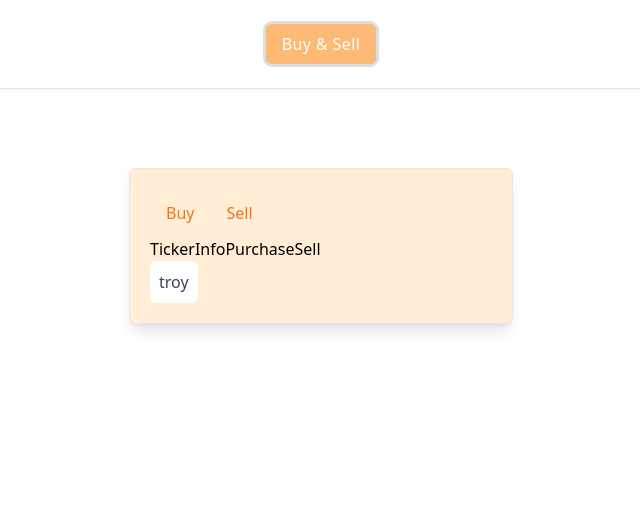
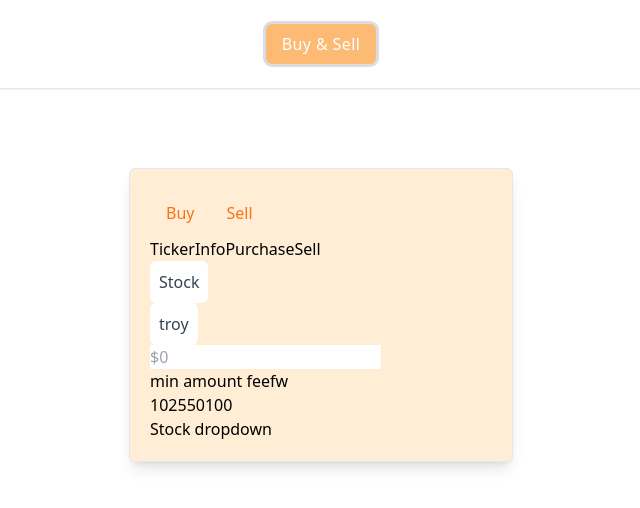
Before and after one commit to TroyD9241/qbase-modal, a React (Create React App) app: page / in a window 1280 px wide. Both pictures are taken after a click on the button "Buy & Sell". Shown: the top 508 px of the page, without its empty margins (319-959 px from the left). Built offline with nearby package versions, Linux system fonts and the light colour scheme.

Commit message:
added basic structure of buycomponent

```diff
--- a/src/ModalComponents/BuyComponent.jsx
+++ b/src/ModalComponents/BuyComponent.jsx
@@ -10,6 +10,12 @@ const accounts = [
   },
 ];
 
+const balance = [
+  {
+    name: "troy",
+    amount: 100,
+  },
+];
 const assetList = [
   {
     name: "Stock",
@@ -49,9 +55,8 @@ export const BuyComponent = () => {
             dark:focus:ring-blue-400 focus:ring dark:bg-gray-800 focus:outline-none"
           onClick={() => toggle()}
         >
-          {accounts[0].name}
+          {assetList[0].name}
         </button>
-
         {openMenu ? (
           <div class="absolute right-0 z-20 w-48 py-2 mt-2 bg-white rounded-md shadow-xl dark:bg-gray-800">
             <a
@@ -63,7 +68,29 @@ export const BuyComponent = () => {
             </a>
           </div>
         ) : null}
+        <button
+          class="relative z-10 block p-2 text-gray-700 bg-white border border-transparent rounded-md
+            dark:text-white focus:border-blue-500 focus:ring-opacity-40 dark:focus:ring-opacity-40 focus:ring-blue-300
+            dark:focus:ring-blue-400 focus:ring dark:bg-gray-800 focus:outline-none"
+          onClick={() => toggle()}
+        >
+          {accounts[0].name}
+        </button>
       </div>
+
+      <div id="input-amount">
+        <input placeholder="$0"></input>
+      </div>
+
+      <div id="limitations">
+        <p>min amount feefw</p>
+        <button>10</button>
+        <button>25</button>
+        <button>50</button>
+        <button>100</button>
+      </div>
+
+      <div id="stock-info">Stock dropdown</div>
     </div>
   );
 };
```
